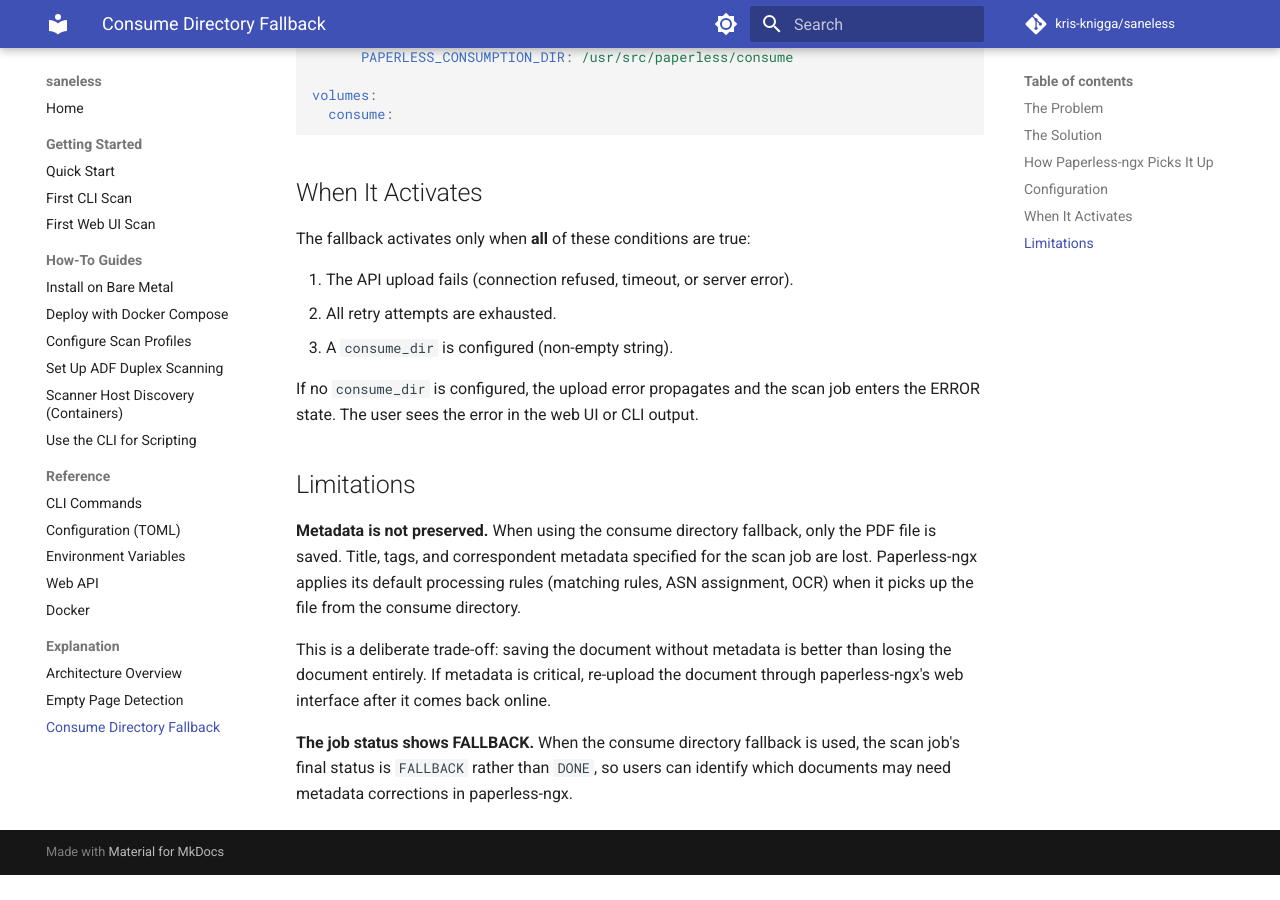
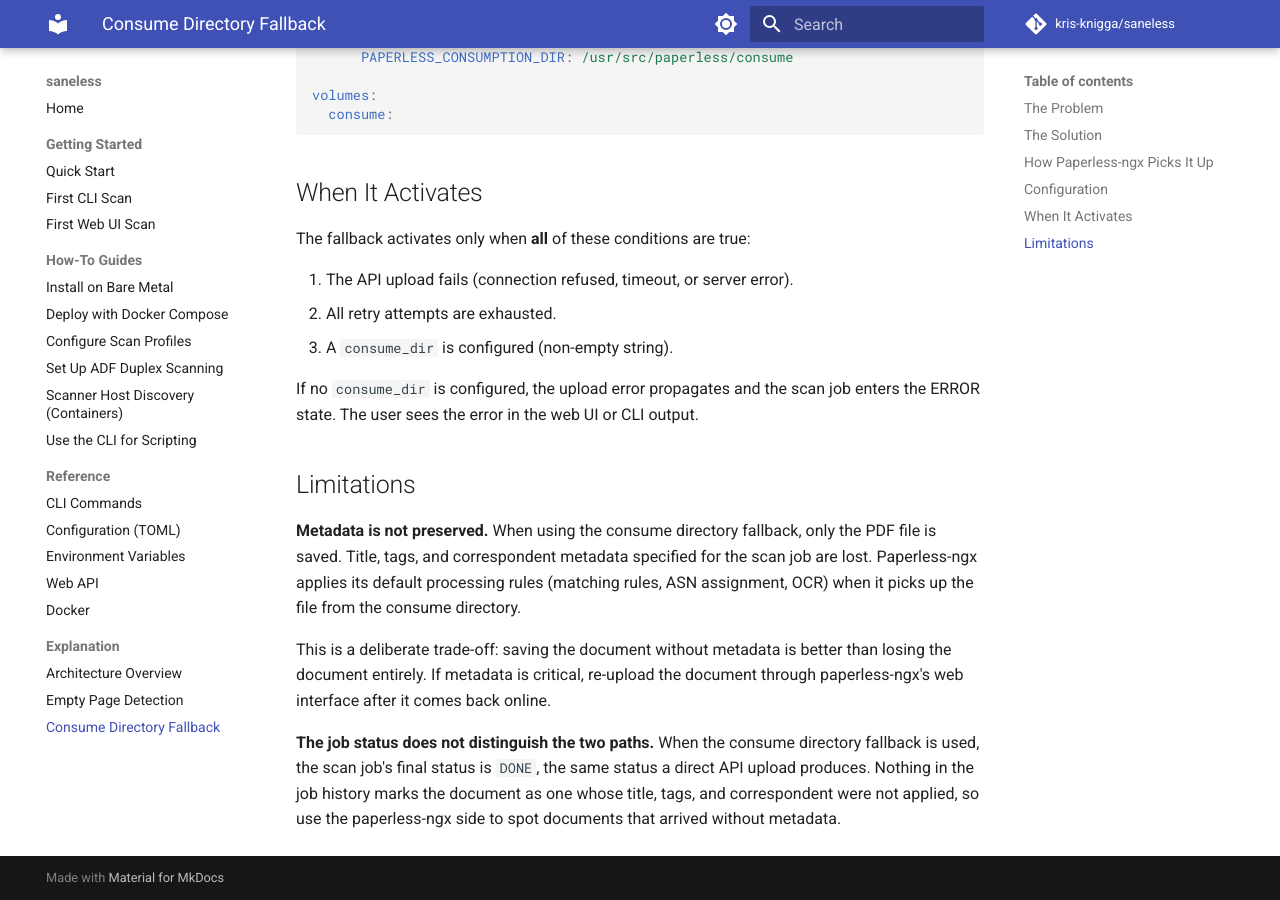
Before and after one commit to kdknigga/saneless, an MkDocs documentation site: the page built from docs/explanation/consume-directory-fallback.md, in a window 1280 px wide and 900 px high, scrolled down 1313 px. Built offline with MkDocs 1.6.1 and Material for MkDocs 9.7.7, drawn with Linux system fonts in a browser that asks for light colours; comment, search, counter and statistics services are not loaded; before the commit the page ends 2188 px from its top, so only the background shows below that.

Commit message:
docs(21-05): correct the false FALLBACK job-status claim
The Limitations section told readers the scan job's final status is FALLBACK
rather than DONE when the consume directory is used. That has never been
true: JobState has no FALLBACK member, and the worker writes JobState.DONE
after run_pipeline returns regardless of which delivery path the document
took. A reader looking for a FALLBACK row in the job history would never
find one.

The paragraph now states what actually happens -- both paths end in DONE and
the job history does not distinguish them -- and points the reader at the
paperless-ngx side, which is where the missing metadata is actually visible.
It is anchored on the true statement four lines above, which already tells
the reader the real consequence.

The feature's name is untouched everywhere: the filename, the index entry,
the architecture page and the docker reference all still call it the consume
directory fallback. Only the false claim was in scope.

Co-Authored-By: Claude Opus 5 <noreply@anthropic.com>
Claude-Session: https://claude.ai/code/session_01Qv5DSDnD5R3JQEHCiAfBMG

```diff
--- a/docs/explanation/consume-directory-fallback.md
+++ b/docs/explanation/consume-directory-fallback.md
@@ -63,4 +63,4 @@ If no `consume_dir` is configured, the upload error propagates and the scan job
 
 This is a deliberate trade-off: saving the document without metadata is better than losing the document entirely. If metadata is critical, re-upload the document through paperless-ngx's web interface after it comes back online.
 
-**The job status shows FALLBACK.** When the consume directory fallback is used, the scan job's final status is `FALLBACK` rather than `DONE`, so users can identify which documents may need metadata corrections in paperless-ngx.
+**The job status does not distinguish the two paths.** When the consume directory fallback is used, the scan job's final status is `DONE`, the same status a direct API upload produces. Nothing in the job history marks the document as one whose title, tags, and correspondent were not applied, so use the paperless-ngx side to spot documents that arrived without metadata.
```
